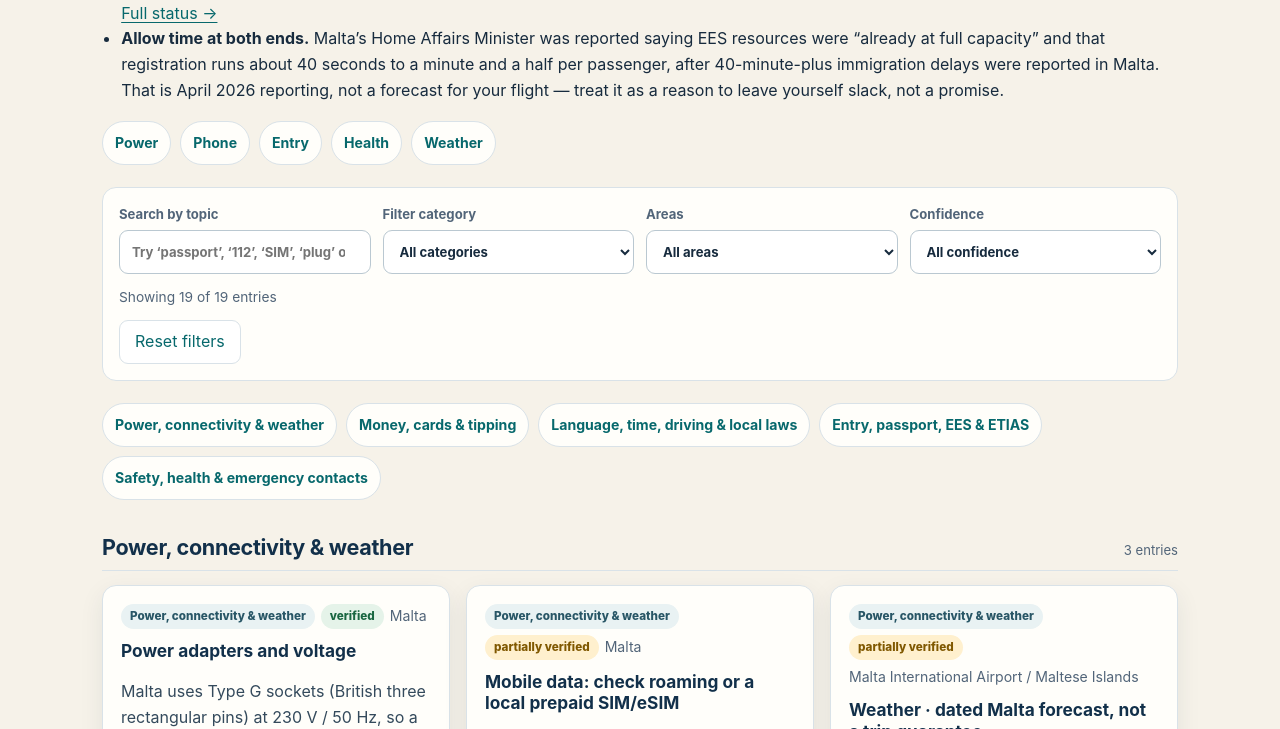
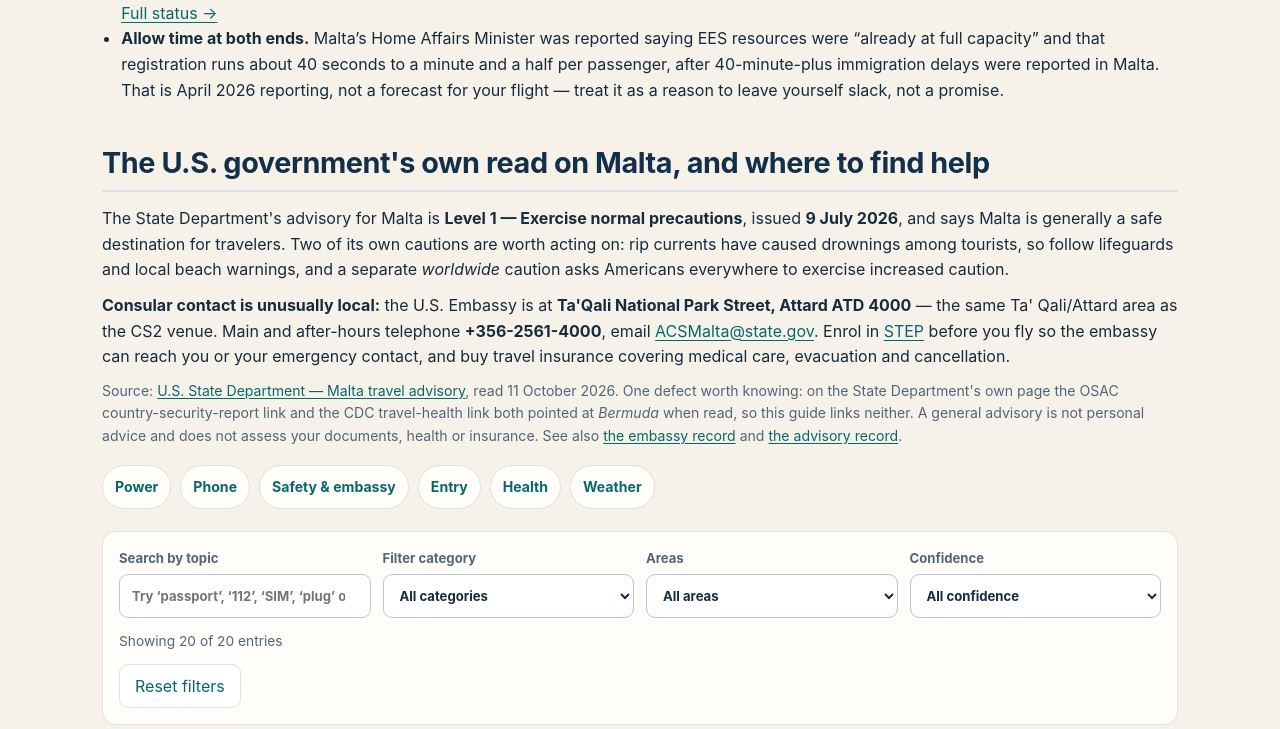
Before and after one commit to buffedlizard55-lab/MALTASUPPLEMENTAL, a website: page everyday.html in a window 1280 px wide. Shown: the part 972-1701 px from the top of the page. Drawn offline with Linux system fonts and the light colour scheme.

Commit message:
Everyday: add the U.S. State Department advisory and consular contacts
- New record for the Level 1 advisory issued 9 Jul 2026, with its rip
  current caution and the page's own mis-pointed OSAC/CDC links noted.
- Ground the embassy, passport/visa and time-zone records in that page.
- New page section on safety, STEP enrolment, insurance and the fact that
  the U.S. Embassy sits in the same Ta' Qali/Attard area as the venue.

Co-authored-by: arena-agent <297053741+arena-agent@users.noreply.github.com>

```diff
--- a/data/everyday.json
+++ b/data/everyday.json
@@ -72,12 +72,12 @@
       "address": "Not applicable",
       "hours": "13–19 October 2026: Central European Summer Time (CEST), UTC+2. Daylight saving time ends on Sunday 25 October 2026.",
       "price range": "Not applicable",
-      "description": "Use Malta local time for tickets, published schedules, and transport. On the supplied trip dates Malta is on summer time; check time-zone conversion when coordinating with the United States.",
+      "description": "Malta is six hours ahead of U.S. Eastern Time during Eastern Standard Time and five hours ahead at the edges of daylight-saving shifts. The State Department's own wording: Malta 'uses Central European Time (CET) and observes daylight saving time… It switches to Central European Summer Time (CEST) from the last Sunday in March until the last Sunday in October. Malta is 6 hours ahead of Washington, D.C. most of the year during Eastern Standard Time, but only 5 hours ahead during the beginning and end of daylight saving time.' For this trip both ends fall in CEST (UTC+2): the clocks change on the last Sunday in October, which is 25 October 2026, after departure. That matters for the radio pages, where Italian and Maltese civil time match and BBC episode times must be converted from UK BST by adding one hour.",
       "source_url": "https://travel.state.gov/en/international-travel/travel-advisories/malta.html",
       "source_type": "official",
       "date_checked": "2026-10-09",
       "confidence": "verified",
-      "notes": "The U.S. State Department says Malta uses CET and switches to CEST from the last Sunday in March through the last Sunday in October. 25 October is the last Sunday in October 2026."
+      "notes": "Government-adjacent summary read 11 October 2026: https://travel.state.gov/en/international-travel/travel-advisories/malta.html (About Malta section) and https://www.gov.mt/en/About%20Malta/Pages/The%20Maltese%20Islands.aspx for the electricity facts recorded separately. A time-zone rule is stable but the exact DST switch date should be rechecked each year; for 2026 the last Sunday in October is 25 October, i.e. after this stay ends."
     },
     {
       "id": "us-passport-schengen",
@@ -87,12 +87,12 @@
       "address": "Not applicable",
       "hours": "Not applicable — entry requirements apply at the external Schengen border",
       "price range": "No tourist visa fee is listed for a U.S. passport holder staying 90 days or less; other eligibility and circumstances can differ",
-      "description": "The U.S. State Department says a visa is not required for a U.S. tourist visit of 90 days or less and that the passport must remain valid for at least three months beyond planned departure. The EU short-stay limit is 90 days in any 180-day period across the Schengen area. These pointers apply only if using a U.S. passport; check official rules for your nationality and exact itinerary.",
+      "description": "For a U.S. citizen visiting Malta as a tourist the State Department's own summary is short: no visa is required for stays of 90 days or less, no vaccinations are required, and your passport must have at least three months' validity beyond your date of departure. Currency carried in or out is capped at €10,000 or equivalent before declaration rules apply. Malta is in the Schengen area, so a 90/180-day history matters if you have other European travel around this trip, and the separate ETIAS/EES records in this dataset carry the entry-system position and its conflicts.",
       "source_url": "https://travel.state.gov/en/international-travel/travel-advisories/malta.html",
       "source_type": "official",
       "date_checked": "2026-10-09",
       "confidence": "verified",
-      "notes": "U.S. State Department Malta advisory: https://travel.state.gov/en/international-travel/travel-advisories/malta.html. EU Entry/Exit System FAQ explains the single 90-days-in-any-180-days calculation across countries using EES: https://travel-europe.europa.eu/en/ees/faq. A residence/dual-nationality/long-stay case may have different requirements."
+      "notes": "State Department page read 11 October 2026: https://travel.state.gov/en/international-travel/travel-advisories/malta.html — travel requirements section ('No visa is required for 90 days or less', 'No vaccinations are required', 'Passports must have 3 months' validity beyond your date of departure', entry and exit currency maximum €10,000 or equivalent). This is a general rule, not an assessment of this traveller's passport, prior stays or airline requirements. Confirm with the airline and Maltese authorities before travel; the EES/ETIAS records in this dataset carry the system-specific status."
     },
     {
       "id": "ees-border-system",
@@ -147,12 +147,12 @@
       "address": "U.S. Embassy Malta, Ta’ Qali National Park Street, Attard ATD 4000, Malta",
       "hours": "Emergency after-hours number is the same main number; routine services require the embassy’s current appointment guidance",
       "price range": "Not applicable",
-      "description": "The U.S. State Department lists +356 2561 4000 for the U.S. Embassy in Malta, including its emergency after-hours contact. This is consular contact information, not a substitute for local emergency services at 112.",
+      "description": "The U.S. Embassy in Malta sits at Ta'Qali National Park Street, Attard ATD 4000 — the same Ta' Qali/Attard area as the CS2 venue, so it is a genuinely local emergency contact rather than an abstract one. Main and after-hours telephone +356-2561-4000; email ACSMalta@state.gov; website mt.usembassy.gov. Enrol in the Smart Traveler Enrollment Program (STEP) before departure so the embassy can reach you or your emergency contact. The State Department also recommends travel insurance covering medical care, evacuation and cancellation.",
       "source_url": "https://travel.state.gov/en/international-travel/travel-advisories/malta.html",
       "source_type": "official",
       "date_checked": "2026-10-11",
       "confidence": "verified",
-      "notes": "Embassy website and current alerts: https://mt.usembassy.gov/. Emergency services in Malta: 112. Confirm contact details on the State Department page before relying on them."
+      "notes": "Embassy contact block read 11 October 2026 from the U.S. State Department's Malta advisory page: https://travel.state.gov/en/international-travel/travel-advisories/malta.html . A general advisory page is not a case file: no consular service, appointment or eligibility was tested, and the embassy was not contacted."
     },
     {
       "id": "coastal-safety",
@@ -288,6 +288,21 @@
       "date_checked": "2026-10-11",
       "confidence": "verified",
       "notes": "Fresh Health / Prescription medications / Water quality sections read 11 October. Official Maltese medicine authority linked there: https://medicinesauthority.gov.mt/ . Current personal medication eligibility was not assessed. In an emergency use 112; the separate emergency record covers health insurance and payment cautions."
+    },
+    {
+      "id": "us-state-dept-malta-advisory-2026",
+      "name": "U.S. State Department advisory for Malta — Level 1, issued 9 July 2026",
+      "category": "Safety, health & emergency contacts",
+      "area": "Malta (nationwide); advisory page also carries a worldwide-caution banner",
+      "address": "Not applicable — government advisory page",
+      "hours": "Advisory date issued: July 09, 2026. Recheck before departure; advisory levels change.",
+      "price range": "Not applicable",
+      "description": "The U.S. State Department rates Malta <strong>Level 1 — Exercise normal precautions</strong>, issued 9 July 2026, and states that Malta is generally a safe destination for travellers. Its two Malta-specific cautions are worth acting on: rip currents have caused drownings among tourists, so follow lifeguards and local warnings at beaches; and a separate worldwide-caution notice advises Americans everywhere to exercise increased caution. The same page gives the practical entry set this guide records separately — no visa for stays of 90 days or less, no vaccinations required, a passport valid for three months beyond departure, and a €10,000 currency entry/exit maximum. It also notes that vehicles drive on the left with narrow, congested roads, and that bringing marijuana, cannabis or CBD products or derivatives into Malta is illegal and can lead to arrest and long detention.",
+      "source_url": "https://travel.state.gov/en/international-travel/travel-advisories/malta.html",
+      "source_type": "official",
+      "date_checked": "2026-10-11",
+      "confidence": "verified",
+      "notes": "Advisory page read 11 October 2026: https://travel.state.gov/en/international-travel/travel-advisories/malta.html — 'Travel advisory – Republic of Malta. Level 1 – Exercise normal precautions. Date issued: July 09, 2026.' Note a defect on the State Department's own page: its OSAC country-security-report link and its CDC travel-health link both pointed at Bermuda when read, so those two jumping-off links were not used here. A general advisory is not personal advice, and it is not a substitute for insurance, medical or visa advice for this traveller's own documents."
     }
   ]
 }
--- a/everyday.html
+++ b/everyday.html
@@ -34,8 +34,15 @@
       </ul>
     </section>
 
+    <section class="panel" id="us-advisory-and-embassy" aria-labelledby="advisory-title">
+      <h2 id="advisory-title">The U.S. government's own read on Malta, and where to find help</h2>
+      <p>The State Department's advisory for Malta is <strong>Level 1 — Exercise normal precautions</strong>, issued <strong>9 July 2026</strong>, and says Malta is generally a safe destination for travelers. Two of its own cautions are worth acting on: rip currents have caused drownings among tourists, so follow lifeguards and local beach warnings, and a separate <em>worldwide</em> caution asks Americans everywhere to exercise increased caution.</p>
+      <p><strong>Consular contact is unusually local:</strong> the U.S. Embassy is at <strong>Ta'Qali National Park Street, Attard ATD 4000</strong> — the same Ta' Qali/Attard area as the CS2 venue. Main and after-hours telephone <strong>+356-2561-4000</strong>, email <a href="mailto:ACSMalta@state.gov">ACSMalta@state.gov</a>. Enrol in <a href="https://mytravel.state.gov/s/step" target="_blank" rel="noopener noreferrer">STEP</a> before you fly so the embassy can reach you or your emergency contact, and buy travel insurance covering medical care, evacuation and cancellation.</p>
+      <p class="small">Source: <a href="https://travel.state.gov/en/international-travel/travel-advisories/malta.html" target="_blank" rel="noopener noreferrer">U.S. State Department — Malta travel advisory</a>, read 11 October 2026. One defect worth knowing: on the State Department's own page the OSAC country-security-report link and the CDC travel-health link both pointed at <em>Bermuda</em> when read, so this guide links neither. A general advisory is not personal advice and does not assess your documents, health or insurance. See also <a href="#us-embassy-malta">the embassy record</a> and <a href="#us-state-dept-malta-advisory-2026">the advisory record</a>.</p>
+    </section>
+
     <nav class="quick-links" aria-label="Everyday shortcuts">
-      <a href="#malta-electricity">Power</a><a href="#malta-mobile-options">Phone</a><a href="#us-passport-schengen">Entry</a><a href="#emergency-medical-112">Health</a><a href="#october-weather-forecast">Weather</a>
+      <a href="#malta-electricity">Power</a><a href="#malta-mobile-options">Phone</a><a href="#us-advisory-and-embassy">Safety &amp; embassy</a><a href="#us-passport-schengen">Entry</a><a href="#emergency-medical-112">Health</a><a href="#october-weather-forecast">Weather</a>
     </nav>
 
     <section aria-label="Search and filter everyday guidance">
```
